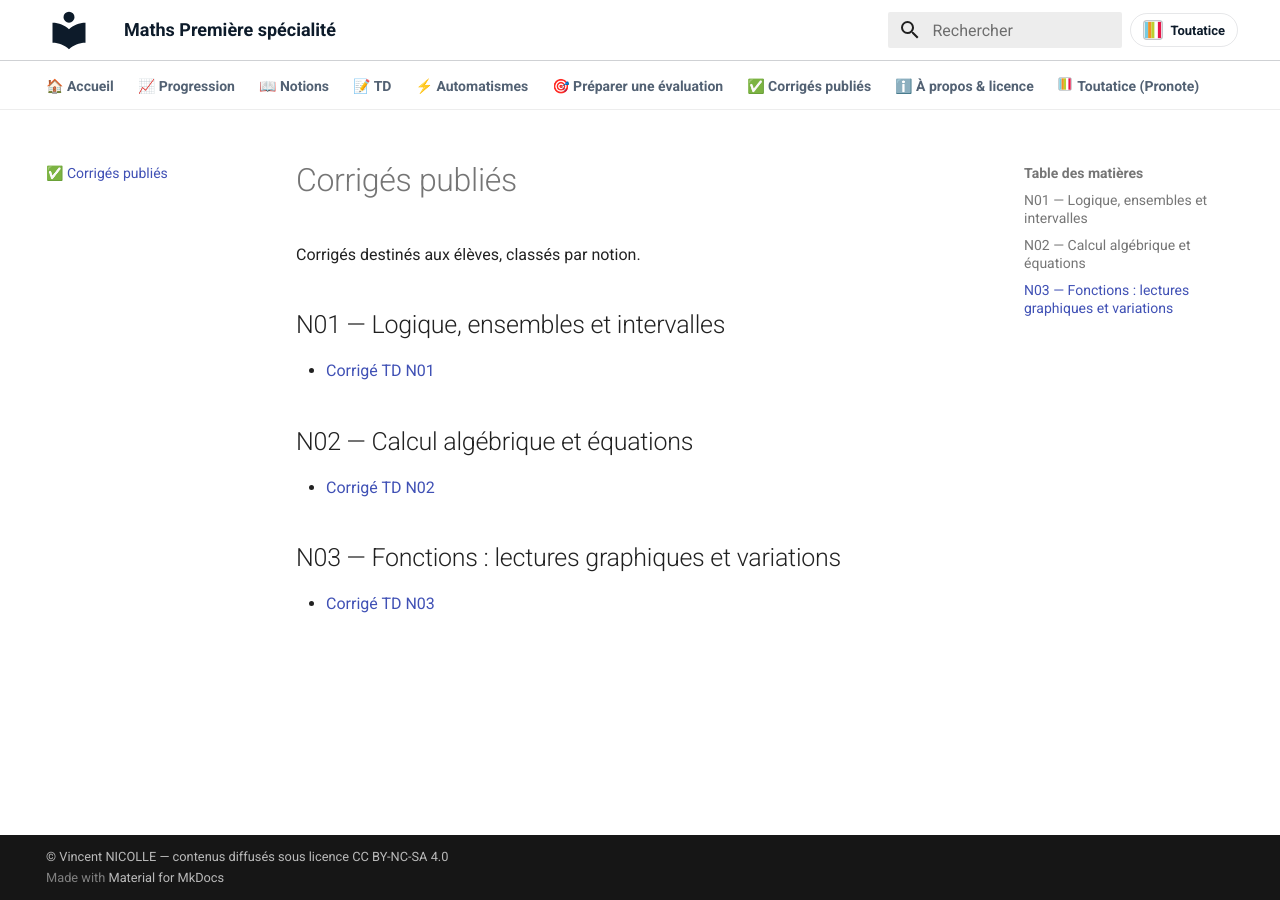
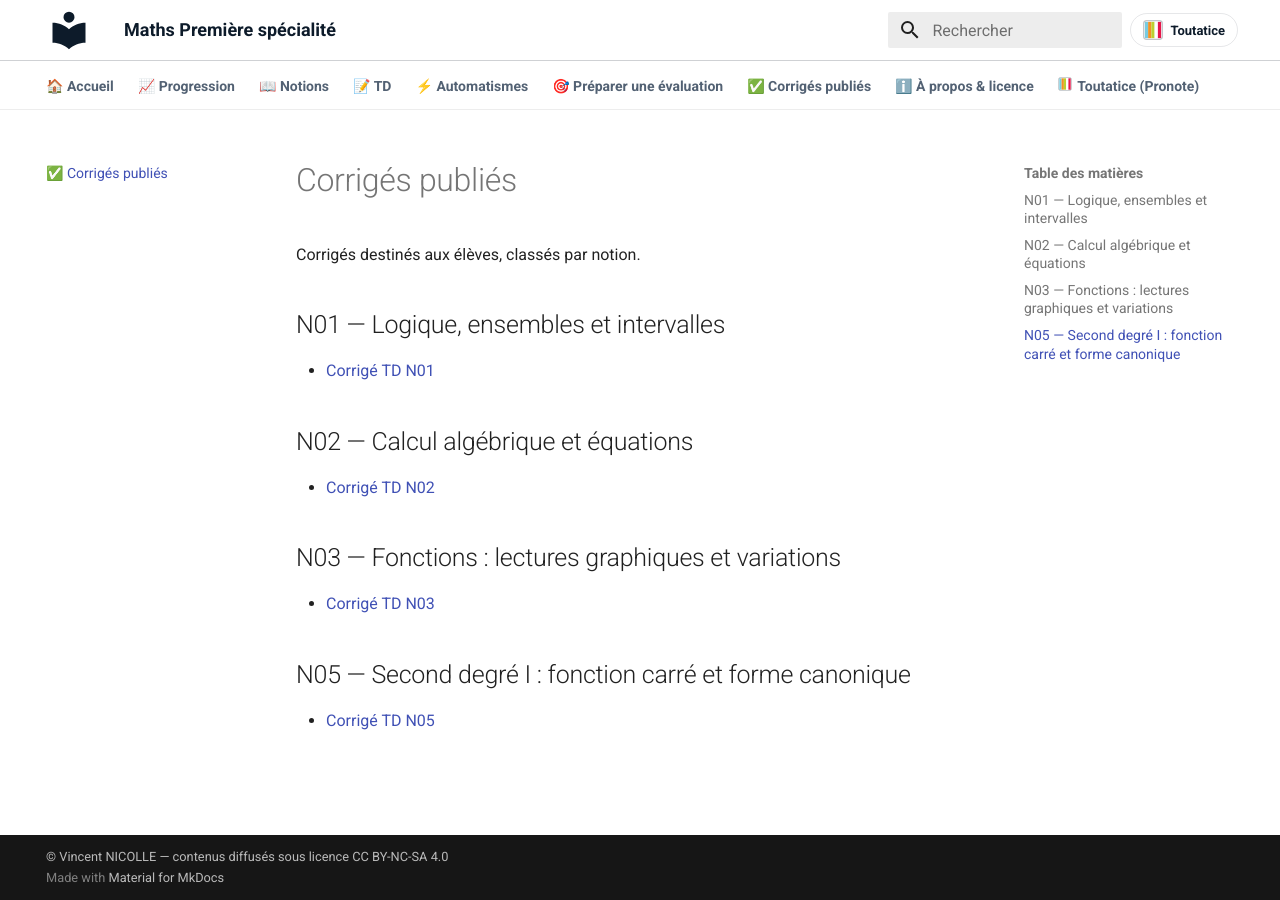
Before and after one commit to vnicolle56610/maths-premiere-specialite, an MkDocs documentation site: the page built from docs/corriges/index.md, in a window 1280 px wide. Built offline with MkDocs 1.6.1 and Material for MkDocs 9.7.7, drawn with Linux system fonts in a browser that asks for light colours.

Commit message:
Publication automatique : 1 fichier(s) copié(s), 2 page(s) mise(s) à jour
Fichiers copiés :
  - docs/td/TD_N06_PARTIE_1_FORMES_RACINES_SIGNE_DISCRIMINANT.pdf

Pages mises à jour :
  - docs/corriges/index.md
  - docs/notions/N05-second-degre-i.md

Autres fichiers :
  - publication_manifest.json

Généré par le protocole de publication (publier_ressources_site.py / publier_ressources_gui.py).

```diff
--- a/docs/corriges/index.md
+++ b/docs/corriges/index.md
@@ -14,4 +14,8 @@ Corrigés destinés aux élèves, classés par notion.
 ## N03 — Fonctions : lectures graphiques et variations
 
 - [Corrigé TD N03](CORRIGE_TD_N03_FONCTIONS_LECTURES_VARIATIONS.pdf)
+
+## N05 — Second degré I : fonction carré et forme canonique
+
+- [Corrigé TD N05](CORRIGE_TD_N05_SECOND_DEGRE_I.pdf)
 <!-- AUTO-DOCS:END -->
--- a/publication_manifest.json
+++ b/publication_manifest.json
@@ -63,6 +63,9 @@
       ],
       "automatismes": [
         "AUTOMATISMES_N05_SECOND_DEGRE_I.pdf"
+      ],
+      "corrige_td": [
+        "CORRIGE_TD_N05_SECOND_DEGRE_I.pdf"
       ]
     },
     "N06": {
```
Also changed, not shown: docs/notions/N05-second-degre-i.md (+1 -0 lines), 1 other file.
